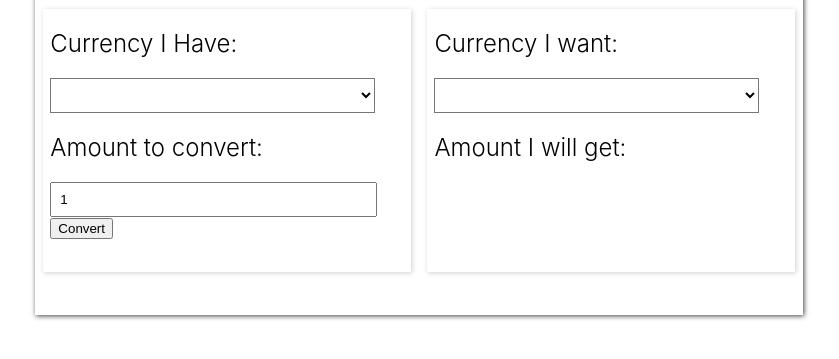
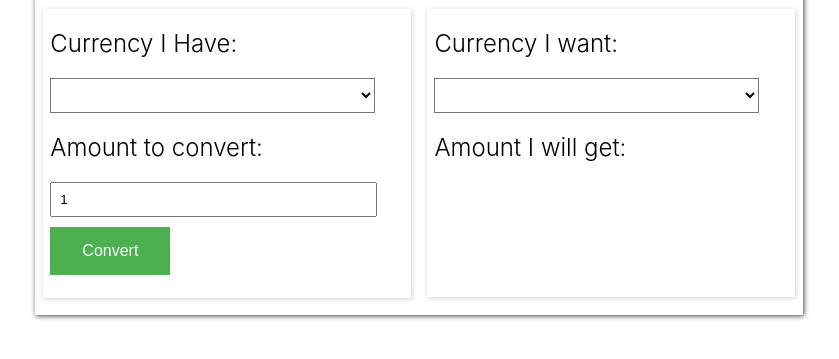
Before and after one commit to festuskiambi/currency-converter, a plain HTML site: page index.html in a window 1280 px wide. Shown: the part 137-496 px from the top of the page, without its empty margins (221-1060 px from the left). Drawn offline with Linux system fonts and the light colour scheme; no server answers.

Commit message:
style convert btn

```diff
--- a/styles.css
+++ b/styles.css
@@ -52,7 +52,7 @@ header {
     -moz-box-shadow: 1px 1px 5px 0px rgba(212, 204, 212, 1);
     box-shadow: 1px 1px 5px 0px rgba(212, 204, 212, 1);
     width: 47%;
-    min-height: 240px;
+    min-height: 265px;
     padding-left: 1%;
     padding-bottom: 3%;
 }
@@ -73,6 +73,18 @@ header {
     padding: 8px 8px;
 }
 
+#btn-convert {
+    background-color: #4CAF50;
+    margin-top: 10px;
+    border: none;
+    color: white;
+    padding: 15px 32px;
+    text-align: center;
+    text-decoration: none;
+    display: inline-block;
+    font-size: 16px;
+}
+
 @media only screen and (max-width: 600px) {
     body {
         margin: 1% 2%;
```
